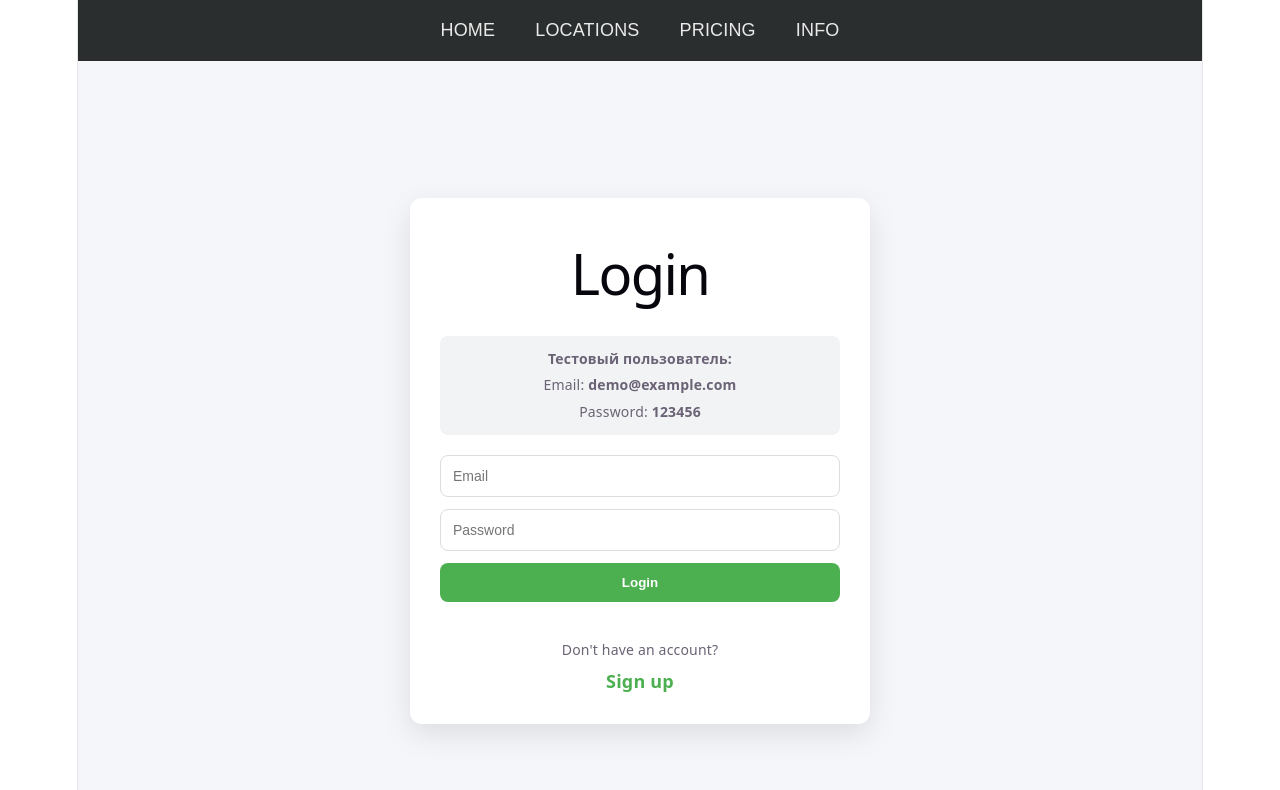
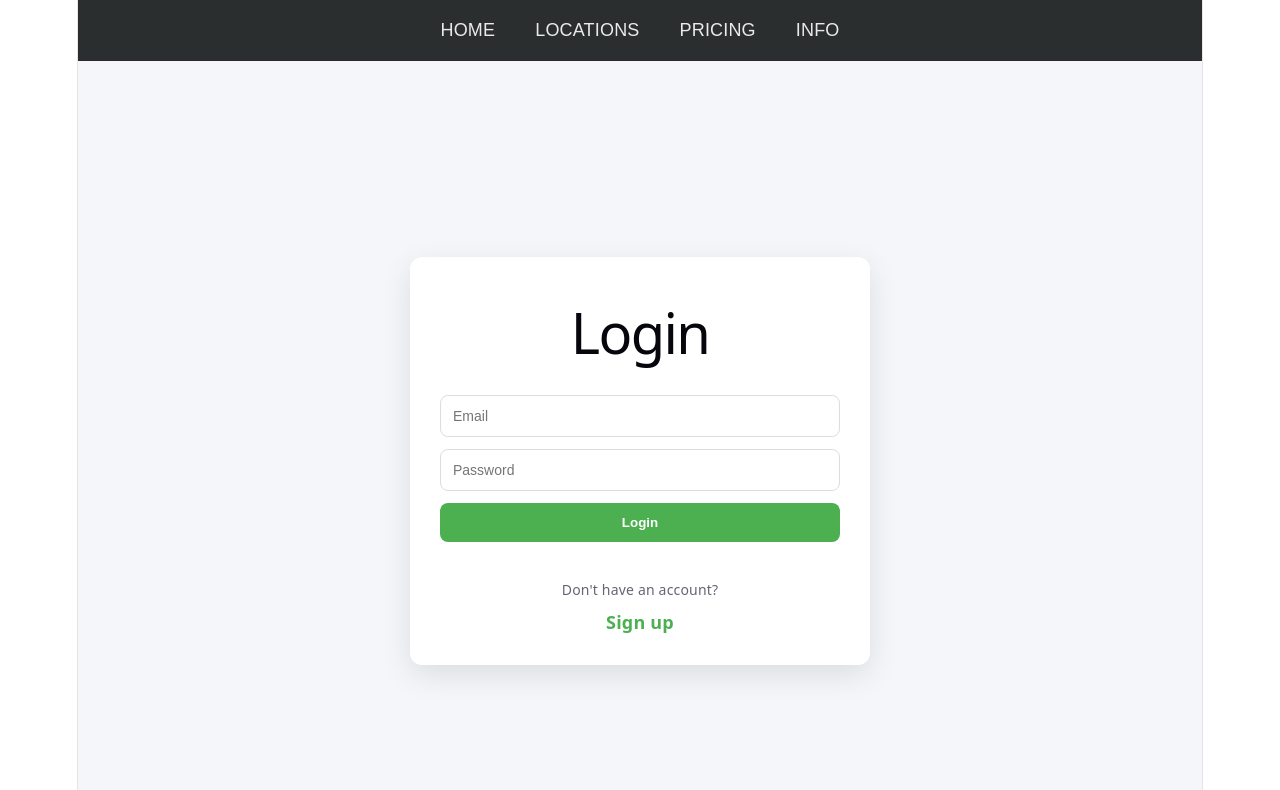
Before and after one commit to NikitaMarko/locker-network, a React (Vite) app in the folder frontend/: page /login in a window 1280 px wide. Shown: the top 790 px of the page. Built offline with nearby package versions, Linux system fonts and the light colour scheme.

Commit message:
updated LoginPage

```diff
--- a/frontend/src/modules/auth/pages/LoginPageTest.tsx
+++ b/frontend/src/modules/auth/pages/LoginPageTest.tsx
@@ -32,13 +32,6 @@ export function LoginPageTest() {
         <div style={wrapperStyle}>
             <div style={cardStyle}>
                 <h1 style={titleStyle}>Login</h1>
-
-                {/* TEST USER */}
-                <div style={infoStyle}>
-                    <p><strong>Тестовый пользователь:</strong></p>
-                    <p>Email: <strong>demo@example.com</strong></p>
-                    <p>Password: <strong>123456</strong></p>
-                </div>
 
                 <form onSubmit={handleSubmit} style={formStyle}>
                     <input
@@ -122,14 +115,6 @@ const titleStyle = {
     marginBottom: "50px",
 };
 
-const infoStyle = {
-    marginBottom: "20px",
-    padding: "10px 15px",
-    background: "#f1f3f5",
-    borderRadius: "8px",
-    fontSize: "14px",
-};
-
 const formStyle = {
     display: "flex",
     flexDirection: "column" as const,
```
